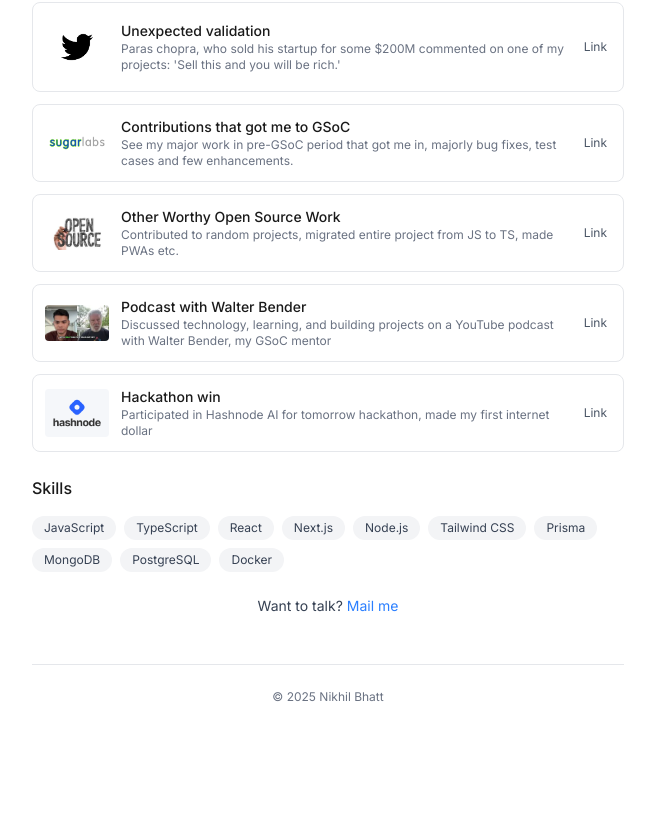
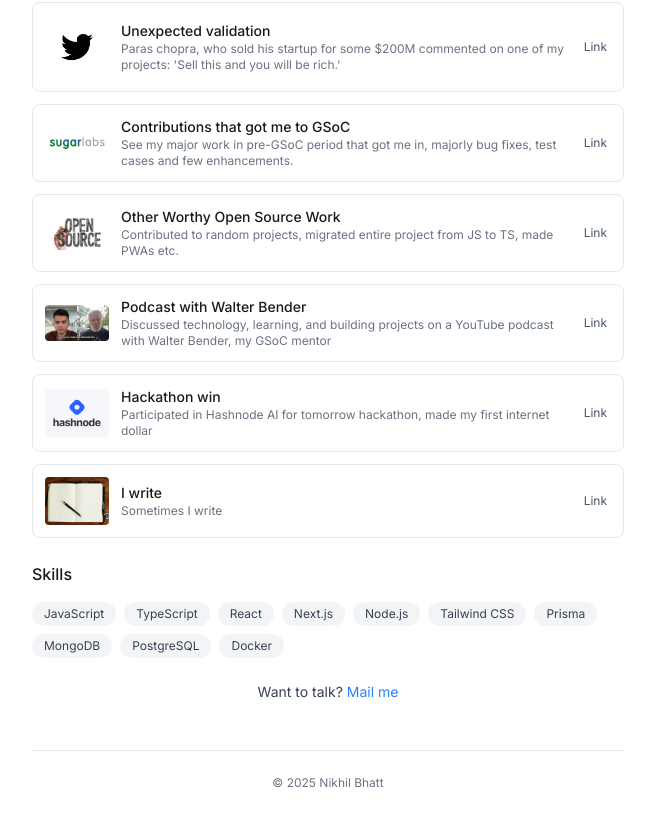
Before and after one commit to BeNikk/Me, a Next.js app: page / in a window 1280 px wide. Shown: the part 2314-3139 px from the top of the page, without its empty margins (312-967 px from the left). Before the commit the page ends 3067 px from the top, so only its background shows below. Built offline with nearby package versions, Linux system fonts and the light colour scheme.

Commit message:
blogs section

```diff
--- a/ad-hoc.ts
+++ b/ad-hoc.ts
@@ -28,6 +28,12 @@ const highlights = [
     description: "Participated in Hashnode AI for tomorrow hackathon, made my first internet dollar",
     image: "/hashnode.png",
     link: "https://github.com/BeNikk/cheatcode"
+  },
+  {
+    title:"I write",
+    description:"Sometimes I write",
+    image:'/blogs.webp',
+    link:"https://blogs.nikkhil.tech"
   }
 ];
 export default highlights;
```
Also changed, not shown: projects.ts (line endings or trailing spaces), public/blogs.webp (added), public/maker.png (deleted).
